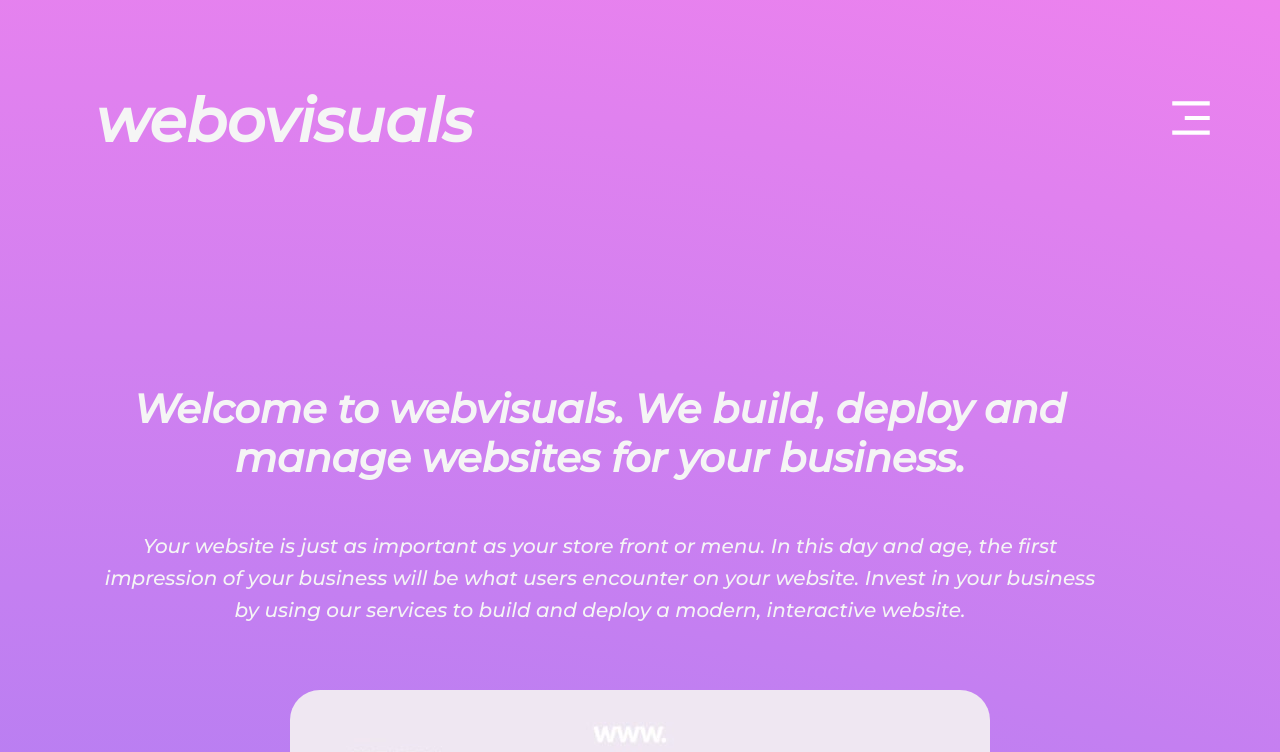
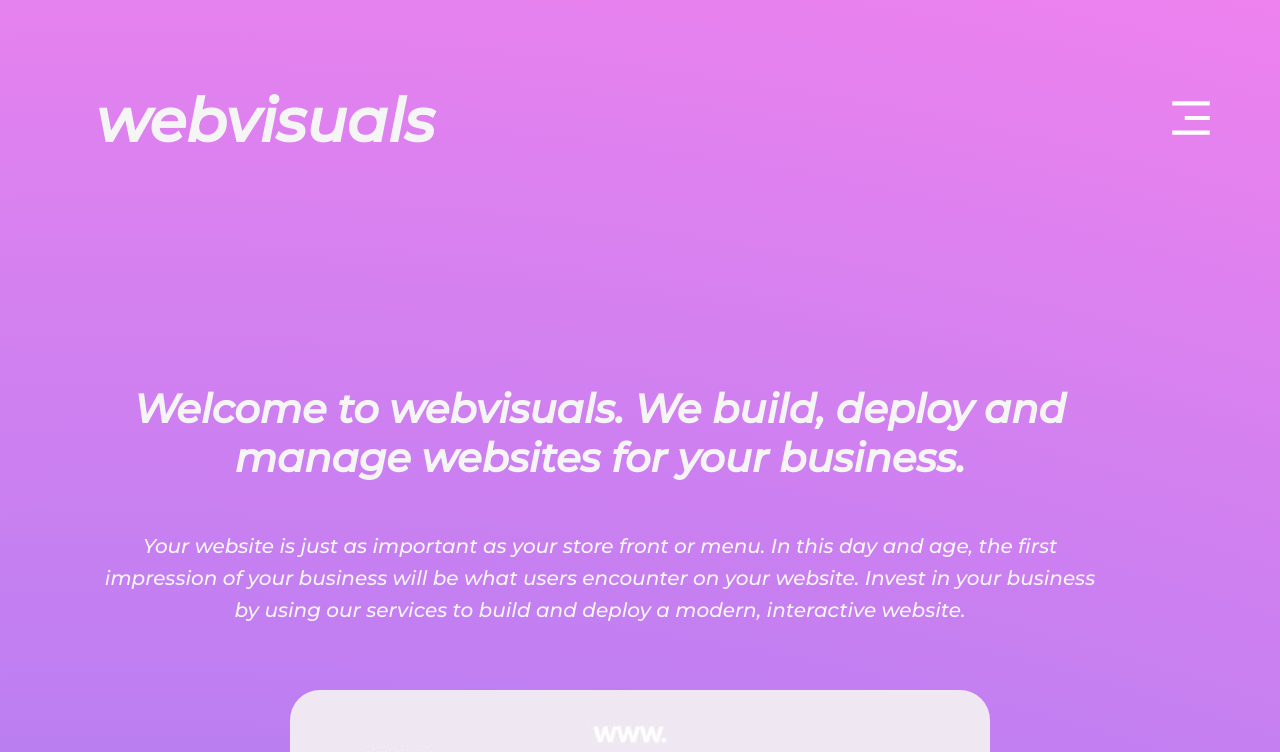
Before and after one commit to JosephCurtis1999/Business, a React (Create React App) app: page / in a window 1280 px wide. Shown: the top 752 px of the page. Built offline with nearby package versions, Linux system fonts and the light colour scheme.

Commit message:
changed title

```diff
--- a/public/index.html
+++ b/public/index.html
@@ -24,7 +24,7 @@
       work correctly both with client-side routing and a non-root public URL.
       Learn how to configure a non-root public URL by running `npm run build`.
     -->
-    <title>React App</title>
+    <title>webvisuals</title>
   </head>
   <body>
     <noscript>You need to enable JavaScript to run this app.</noscript>
--- a/src/components/navbar/Navbar.jsx
+++ b/src/components/navbar/Navbar.jsx
@@ -19,7 +19,7 @@
         <div className='webvisuals__navbar'>
             <div className='webvisuals__navbar-links'>
                 <div className='webvisuals__navbar-links_logo'>
-                    <h1>webovisuals</h1>
+                    <h1>webvisuals</h1>
                 </div>
                 <div className='webvisuals__navbar-links_container'>
                     <p><a href="#home">Home</a></p>
```
